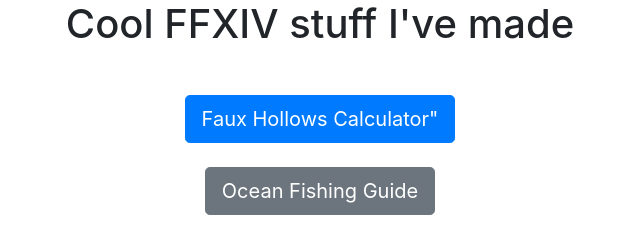
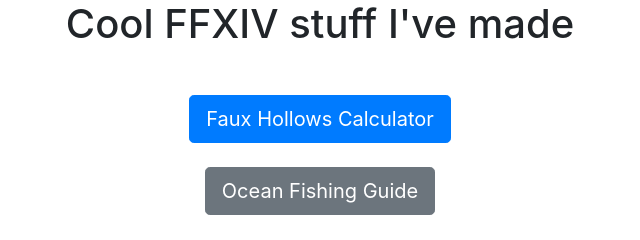
Before and after one commit to Stormgail/stormgail.github.io, a plain HTML site: page index.html in a window 1280 px wide. Shown: the top 240 px of the page, 320-960 px from the left. Drawn offline with nearby package versions, Linux system fonts and the light colour scheme.

Commit message:
fixing text

```diff
--- a/index.html
+++ b/index.html
@@ -8,7 +8,7 @@
     <h1>Cool FFXIV stuff I've made</h1>
     <br>
     <div style="margin:15px">
-        <a type="button" class="btn btn-primary btn-lg" style="vertical-align: middle" href="FauxHollows.html">Faux Hollows Calculator"</a>
+        <a type="button" class="btn btn-primary btn-lg" style="vertical-align: middle" href="FauxHollows.html">Faux Hollows Calculator</a>
         <br>
         <br>
         <a type="button" class="btn btn-secondary btn-lg" href="OceanFishing.html">Ocean Fishing Guide</a>
```
